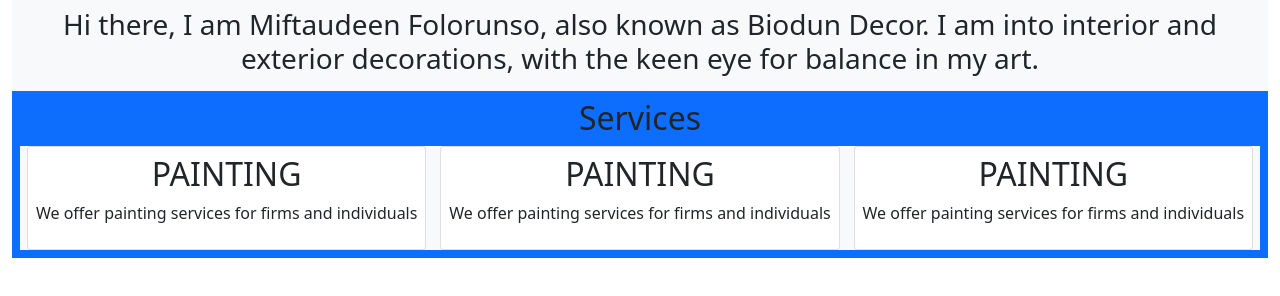
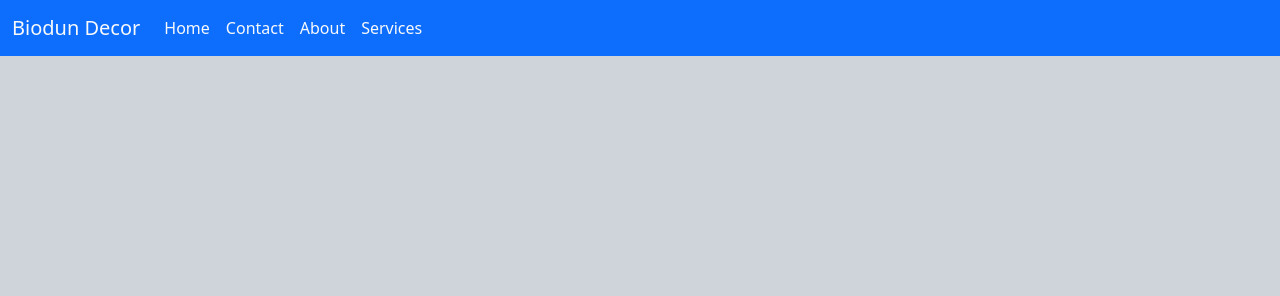
Before and after one commit to Mukaram51/Biodun_Decor, a plain HTML site: page index.html in a window 1280 px wide. Drawn offline with nearby package versions, Linux system fonts and the light colour scheme.

Commit message:
Push Code

```diff
--- a/index.html
+++ b/index.html
@@ -6,41 +6,42 @@
   <meta name="viewport" content="width=device-width, initial-scale=1">
   <title>Biodun Decor</title>
   <link href="https://cdn.jsdelivr.net/npm/bootstrap@5.0.2/dist/css/bootstrap.min.css" rel="stylesheet" integrity="sha384-EVSTQN3/azprG1Anm3QDgpJLIm9Nao0Yz1ztcQTwFspd3yD65VohhpuuCOmLASjC" crossorigin="anonymous">
+  <link rel="stylesheet" href="css/bootstrap.css">
+  <script src="https://kit.fontawesome.com/9d57649b5f.js" crossorigin="anonymous"></script>
+  <script src="js/bootstrap.bundle.js"></script>
 </head>
 
-<body class="bg-tertiary">
-  <header class="">
+<body class="bg-dark-subtle">
+  <header>
+    <div class="navbar navbar-expand-lg bg-primary">
+      <div class="container-fluid">
+        <a href="index.html" class="navbar-brand text-light">Biodun Decor</a>
 
+        <button class="navbar-toggler" type="button" data-bs-toggle="collapse" data-bs-target="#navbarSupportedContent" aria-controls="navbarSupportedContent" aria-expanded="false" aria-label="Toggle navigation">
+          <span class="navbar-toggler-icon"></span>
+        </button>
+        <div class="collapse navbar-collapse" id="navbarSupportedContent">
+          <ul class="navbar-nav me-auto mb-2 mb-lg-0">
+            <li class="nav-item">
+              <a href="index.html" class="nav-link text-light">Home</a>
+            </li>
+            <li class="nav-item">
+              <a href="#" class="nav-link text-light">Contact</a>
+            </li>
+            <li class="nav-item">
+              <a href="#" class="nav-link text-light">About</a>
+            </li>
+            <li class="nav-item">
+              <a href="#" class="nav-link text-light">Services</a>
+            </li>
+          </ul>
+        </div>
+      </div>
+    </div>
   </header>
-  <main class="container-fluid">
-    <div class="bg-light p-2 text-center">
-      <h3>
-        Hi there, I am Miftaudeen Folorunso, also known as Biodun Decor. I am into interior and exterior decorations, with the keen eye for balance in my art.
-      </h3>
-    </div>
-    <div class="p-2 bg-primary text-center">
-        <h2>Services</h2>
-        <div class="bg-light d-flex flex-wrap-wrap justify-content-around align-items-center">
-          <div class="bg-primay text-center card p-2">
-            <h2>
-              PAINTING
-            </h2>
-            <p>We offer painting services for firms and individuals</p>
-          </div>
-          <div class="bg-primay text-center card p-2">
-            <h2>
-              PAINTING
-            </h2>
-            <p>We offer painting services for firms and individuals</p>
-          </div>
-          <div class="bg-primay text-center card p-2">
-            <h2>
-              PAINTING
-            </h2>
-            <p>We offer painting services for firms and individuals</p>
-          </div>
-        </div>
-    </div>
+
+  <main>
+
   </main>
 </body>
 
```
